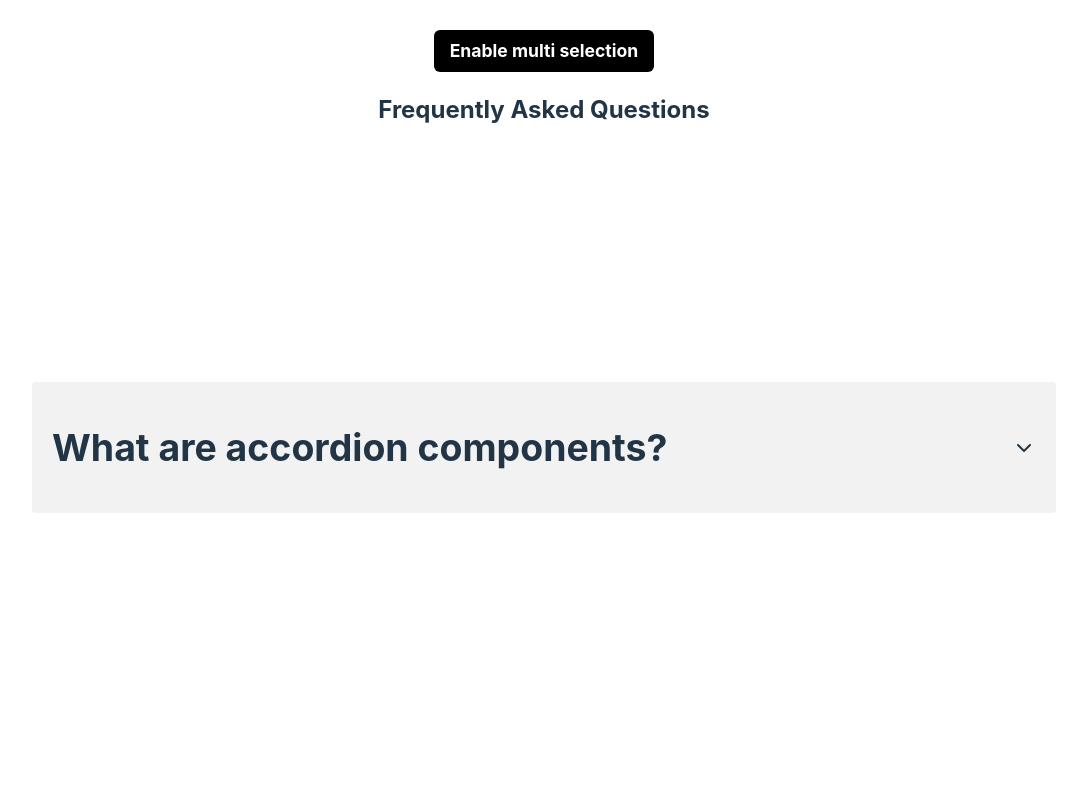
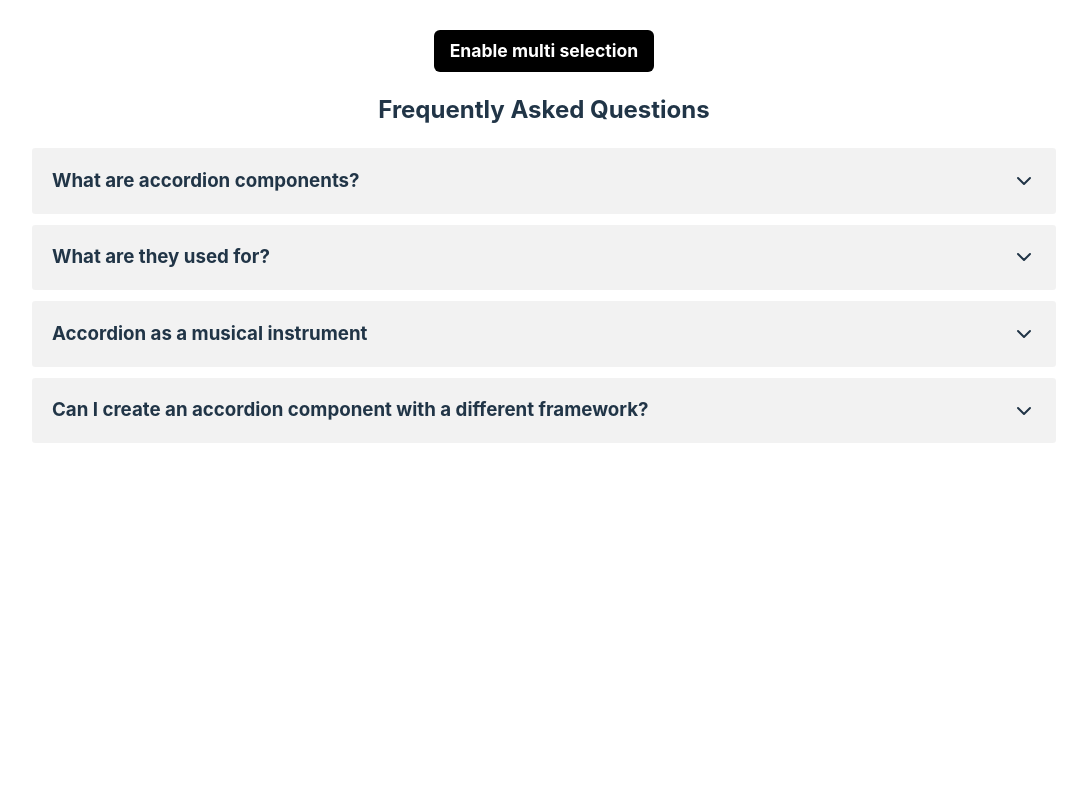
Before and after one commit to Valentin1495/PolyglotPal, a React (Vite) app: page /accordion in a window 1280 px wide. Shown: the top 800 px of the page, without its empty margins (96-1183 px from the left). Built offline with nearby package versions, Linux system fonts and the light colour scheme.

Commit message:
Fix CSS problem

```diff
--- a/src/components/Accordion/accordion.css
+++ b/src/components/Accordion/accordion.css
@@ -1,26 +1,9 @@
-.btn {
-  cursor: pointer;
-  background-color: black;
-  color: white;
-  font-weight: bold;
-  padding: 8px 16px;
-  border-radius: 6px;
-  font-size: 1.1rem;
-  transition: opacity 150ms ease-in-out;
-  width: fit-content;
-  margin-top: 30px;
-}
-
-.btn:hover {
-  opacity: 80%;
-}
-
 .accordion-item {
   text-align: left;
   display: flex;
   flex-direction: column;
   justify-content: center;
-  gap: 1px;
+  gap: 3px;
 }
 
 .accordion-trigger {
--- a/src/components/Accordion/accordion.tsx
+++ b/src/components/Accordion/accordion.tsx
@@ -1,6 +1,6 @@
 import { useState } from 'react';
+import { ChevronDown } from 'lucide-react';
 import './accordion.css';
-import { ChevronDown } from 'lucide-react';
 
 type QA = {
   id: string;
@@ -43,9 +43,14 @@ export default function Accordion({ accordionItems }: AccordionProps) {
     <div
       style={{
         minHeight: '100vh',
+      }}
+    >
+      <div
+        style={{
           display: 'flex',
           flexDirection: 'column',
           alignItems: 'center',
+          padding: '30px 0',
         }}
       >
         <button className='btn' onClick={enableMultiSelection}>
@@ -65,8 +70,7 @@ export default function Accordion({ accordionItems }: AccordionProps) {
             width: '80%',
             display: 'flex',
             flexDirection: 'column',
-          gap: '8px',
-          marginBottom: '50px',
+            gap: 8,
           }}
         >
           {accordionItems.map(({ id, question, answer }) => (
@@ -79,7 +83,9 @@ export default function Accordion({ accordionItems }: AccordionProps) {
               </article>
 
               <article
-              className={`${selected.includes(id) && 'open'} accordion-content`}
+                className={`${
+                  selected.includes(id) && 'open'
+                } accordion-content`}
               >
                 <p
                   style={{
@@ -94,5 +100,6 @@ export default function Accordion({ accordionItems }: AccordionProps) {
           ))}
         </div>
       </div>
+    </div>
   );
 }
--- a/src/components/Image-Slider/image-slider.tsx
+++ b/src/components/Image-Slider/image-slider.tsx
@@ -40,6 +40,7 @@ export default function ImageSlider({ images }: ImageSliderProps) {
           maxWidth: '1024px',
           aspectRatio: '10 / 6',
           display: 'flex',
+          margin: '0 20px',
         }}
       >
         {images.map(({ url, alt }, idx) => (
--- a/src/components/Load-More/load-more.tsx
+++ b/src/components/Load-More/load-more.tsx
@@ -56,7 +56,8 @@ export default function LoadMore() {
         style={{
           display: 'grid',
           gridTemplateColumns: 'repeat(auto-fit, minmax(250px, 1fr))',
-          gap: '16px',
+          gap: 16,
+          marginBottom: '16px',
         }}
       >
         {photos.map(({ id, urls, alt_description }) => (
--- a/src/components/Random-Color-Generator/random-color-generator.tsx
+++ b/src/components/Random-Color-Generator/random-color-generator.tsx
@@ -69,9 +69,16 @@ export default function RandomColorGenerator() {
           justifyContent: 'center',
         }}
       >
-        <button onClick={selectHex}>Hex color</button>
-        <button onClick={selectRGB}>RGB color</button>
-        <button onClick={type === 'hex' ? changeHexColor : changeRGBcolor}>
+        <button className='btn' onClick={selectHex}>
+          Hex color
+        </button>
+        <button className='btn' onClick={selectRGB}>
+          RGB color
+        </button>
+        <button
+          className='btn'
+          onClick={type === 'hex' ? changeHexColor : changeRGBcolor}
+        >
           Create random color
         </button>
       </section>
--- a/src/components/Scroll/scroll.css
+++ b/src/components/Scroll/scroll.css
@@ -1,4 +1,4 @@
-section {
+.section {
   height: 600px;
   font-size: 2rem;
   font-weight: bold;
--- a/src/components/Scroll/scroll.tsx
+++ b/src/components/Scroll/scroll.tsx
@@ -49,7 +49,11 @@ export default function Scroll() {
       </div>
 
       {sections.map(({ label, className }, idx) => (
-        <section key={idx} className={className} ref={idx === 2 ? ref : null}>
+        <section
+          key={idx}
+          className={`${className} section`}
+          ref={idx === 2 ? ref : null}
+        >
           {label}
         </section>
       ))}
--- a/src/components/Use-On-Click-Outside/test-hook-2.tsx
+++ b/src/components/Use-On-Click-Outside/test-hook-2.tsx
@@ -6,7 +6,7 @@ export default function TestHook2() {
   return (
     <div
       style={{
-        height: '100vh',
+        minHeight: '100vh',
         display: 'flex',
         alignItems: 'center',
         justifyContent: 'center',
@@ -17,8 +17,8 @@ export default function TestHook2() {
           ref={ref}
           style={{
             backgroundColor: 'rgba(0,0,0,0.1)',
-            width: '50%',
-            height: '50%',
+            width: '400px',
+            height: '400px',
           }}
         ></div>
       ) : (
```
Lines whose indentation alone changed are shown as unchanged.
